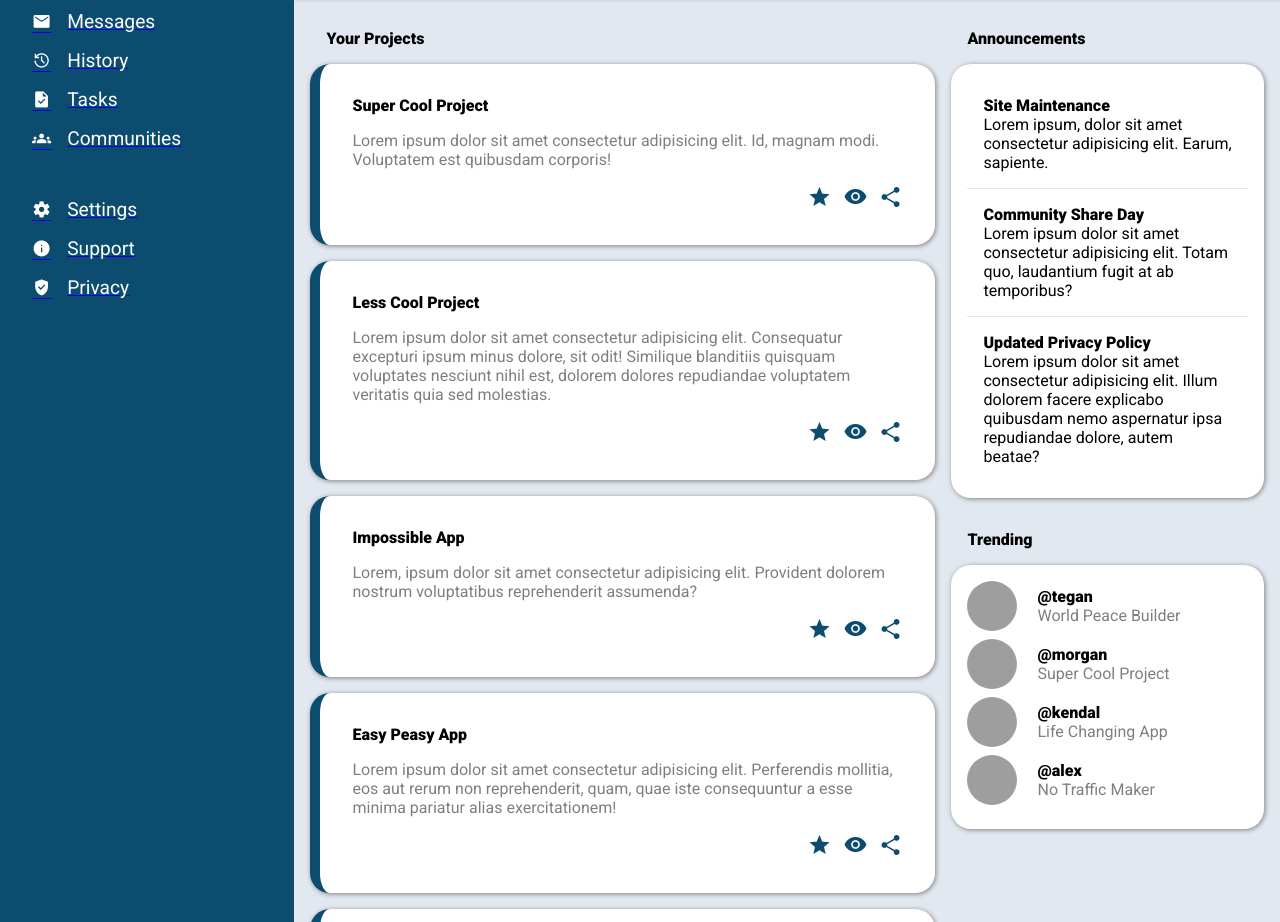
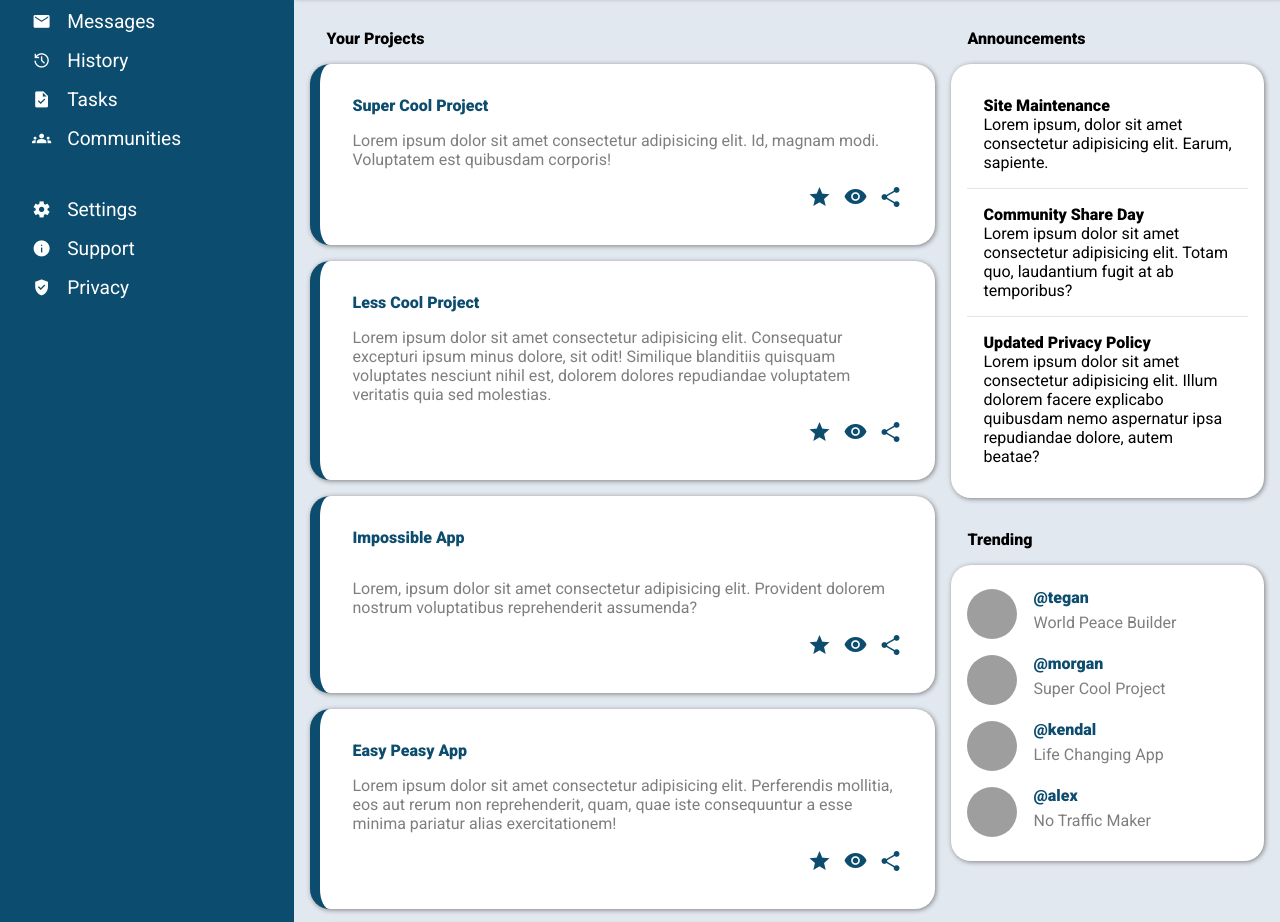
Before and after one commit to Anutka777/admin-dashboard, a plain HTML site: page index.html in a window 1280 px wide. Shown: the part 186-1108 px from the top of the page. Drawn offline with nearby package versions, Linux system fonts and the light colour scheme; grey boxes are pictures that could not be loaded.

Commit message:
DEV Add hover effects, fix trend layout issues

```diff
--- a/index.html
+++ b/index.html
@@ -139,7 +139,9 @@
         <h3>Your Projects</h3>
         <div class="project-cards">
           <div class="card">
+            <a href="">
               <h4>Super Cool Project</h4>
+            </a>
             <p class="description">Lorem ipsum dolor sit amet consectetur adipisicing elit. Id, magnam modi. Voluptatem est quibusdam corporis!</p>
             <div class="card-links">
               <a href="#">
@@ -160,7 +162,9 @@
             </div>
           </div>
           <div class="card">
+            <a href="">
               <h4>Less Cool Project</h4>
+            </a>
             <p class="description">Lorem ipsum dolor sit amet consectetur adipisicing elit. Consequatur excepturi ipsum minus dolore, sit odit! Similique blanditiis quisquam voluptates nesciunt nihil est, dolorem dolores repudiandae voluptatem veritatis quia sed molestias.</p>
             <div class="card-links">
               <a href="#">
@@ -181,7 +185,9 @@
             </div>
           </div>
           <div class="card">
+            <a href="">
               <h4>Impossible App</h4>
+            <a href=""></a></a>
             <p class="description">Lorem, ipsum dolor sit amet consectetur adipisicing elit. Provident dolorem nostrum voluptatibus reprehenderit assumenda?</p>
             <div class="card-links">
               <a href="#">
@@ -202,7 +208,9 @@
             </div>
           </div>
           <div class="card">
+            <a href="">
               <h4>Easy Peasy App</h4>
+            </a>
             <p class="description">Lorem ipsum dolor sit amet consectetur adipisicing elit. Perferendis mollitia, eos aut rerum non reprehenderit, quam, quae iste consequuntur a esse minima pariatur alias exercitationem!</p>
             <div class="card-links">
               <a href="#">
@@ -223,7 +231,11 @@
             </div>
           </div>
           <div class="card">
+            <a href="">
+              <a href="">
                 <h4>Ad Blocker</h4>
+              </a>
+            </a>
             <p class="description">Lorem ipsum dolor sit amet consectetur adipisicing elit. Saepe itaque sed officia delectus iure. Maxime enim iusto natus.</p>
             <div class="card-links">
               <a href="#">
@@ -244,7 +256,9 @@
             </div>
           </div>
           <div class="card">
+            <a href="">
               <h4>Money Maker</h4>
+            </a>
             <p class="description">Lorem ipsum dolor sit amet consectetur adipisicing elit. Modi illum quos quam, velit fugiat nihil quod molestiae, rerum dignissimos voluptate provident esse qui maiores quae.</p>
             <div class="card-links">
               <a href="#">
@@ -288,22 +302,30 @@
         <div class="trending-wrapper">
           <div class="trend">
             <img src="https://i.pravatar.cc/50?img=1" alt="">
+            <a href="">
               <h4>@tegan</h4>
+            </a>
             <p>World Peace Builder</p>
           </div>
           <div class="trend">
             <img src="https://i.pravatar.cc/50?img=2" alt="">
+            <a href="">
               <h4>@morgan</h4>
+            </a>
             <p>Super Cool Project</p>
           </div>
           <div class="trend">
             <img src="https://i.pravatar.cc/50?img=3" alt="">
+            <a href="">
               <h4>@kendal</h4>
+            </a>
             <p>Life Changing App</p>
           </div>
           <div class="trend">
             <img src="https://i.pravatar.cc/50?img=4" alt="">
+            <a href="">
               <h4>@alex</h4>
+            </a>
             <p>No Traffic Maker</p>
           </div>
         </div>
--- a/styles.css
+++ b/styles.css
@@ -21,6 +21,14 @@
   grid-template: auto auto / 1fr 5fr;
   max-width: 1450px;
   margin: 0 auto;
+}
+
+button {
+  cursor: pointer;
+}
+
+a {
+  text-decoration: none;
 }
 
 /***** Sidebar *****/
@@ -60,10 +68,15 @@ aside {
   justify-content: flex-start;
   gap: 1rem;
   width: 100%;
+  border-radius: 20px;
+}
+
+.sidebar a:hover {
+  outline: 1px solid white;
+  outline-offset: 0.5rem;
 }
 
 .sidebar a span {
-  text-decoration: none;
   color: white;
   font-size: 1.2rem;
 }
@@ -110,13 +123,16 @@ header {
   background-color: inherit;
 }
 
+.notifications-button:hover {
+  color: crimson;
+}
+
 .profile a {
   display: flex;
   flex-wrap: wrap;
   gap: .2rem;
   align-items: center;
   justify-content: space-around;
-  text-decoration: none;
   color: inherit;
 }
 
@@ -152,6 +168,11 @@ header {
   font-weight: bold;
   border-radius: 20px;
   border: none;
+}
+
+.header-button:hover {
+  outline: 1px solid white;
+  outline-offset: -5px;
 }
 
 /***** Main section *****/
@@ -193,6 +214,20 @@ img {
   box-shadow: 1px 1px 5px gray;
 }
 
+a h4 {
+  text-decoration: none;
+  color: #0C4C6E;
+}
+
+a h4:hover {
+  color: crimson;
+}
+
+
+.card a:hover {
+  color: crimson;
+}
+
 .description {
   opacity: .5;
 }
@@ -204,8 +239,11 @@ img {
 
 .card-links > a {
   padding-left: .5rem;
-  text-decoration: none;
   color: #0C4C6E;
+}
+
+.card-links a:hover {
+  color: crimson;
 }
 
 .announcements-wrapper {
@@ -233,17 +271,20 @@ img {
 
 .trend {
   display: grid;
-  grid-template: 1fr 1fr / 70px 1fr;
-  padding-bottom: .5rem;
+  grid-template-rows: 1rem  1fr;
+  grid-template-columns: 50px  1fr;
+  align-items: center;
+  column-gap: 1rem;
+  padding: .5rem 0;
 }
 
-.trend > img {
+.trend img {
   grid-row: 1 / 3;
-  align-self: end;
 }
 
-.trend > h4 {
-  align-self: end;
+.trend a,
+.trend p {
+  grid-column: 2 / 3;
 }
 
 .trend > p {
```
Lines whose indentation alone changed are shown as unchanged.
